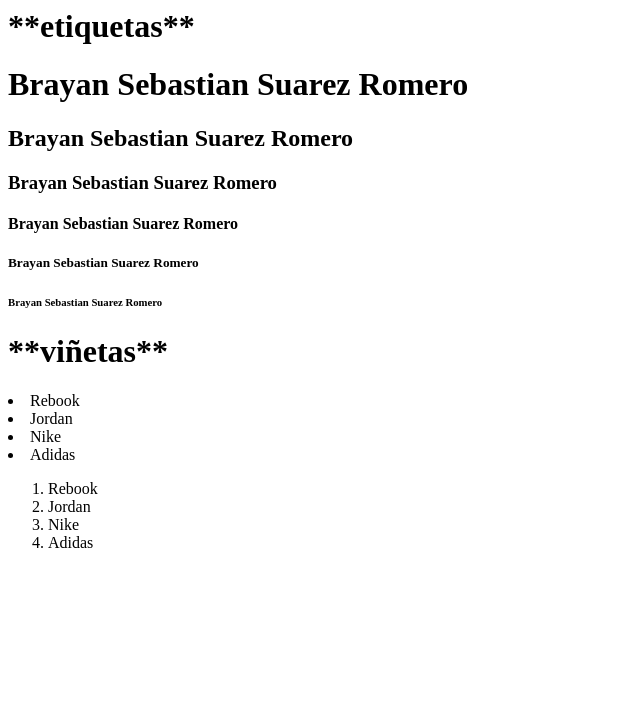
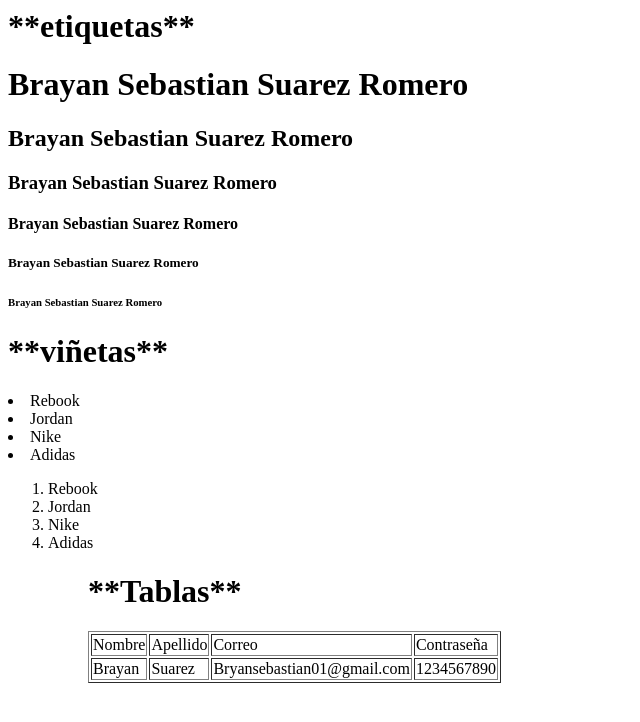
Before and after one commit to bryansebastian01/Proyecto3313637, a plain HTML site: page index.html in a window 1280 px wide. Shown: the whole page, without its empty margins (0-640 px from the left). Drawn offline with Linux system fonts and the light colour scheme.

Commit message:
index 25-11-2025

```diff
--- a/index.html
+++ b/index.html
@@ -24,4 +24,19 @@
 	<li>Nike </li>
 	<li>Adidas </li>
 <ol>
+<h1>**Tablas**</h1>
+<table border="1">
+<tr>
+	<td>Nombre</td>
+	<td>Apellido</td>
+	<td>Correo</td>
+	<td>Contraseña</td>
+</tr>
+<tr>
+	<td>Brayan</td>
+	<td>Suarez</td>
+	<td>Bryansebastian01@gmail.com</td>
+	<td>1234567890</td>
+</tr>
 </body>
+</table>
```
